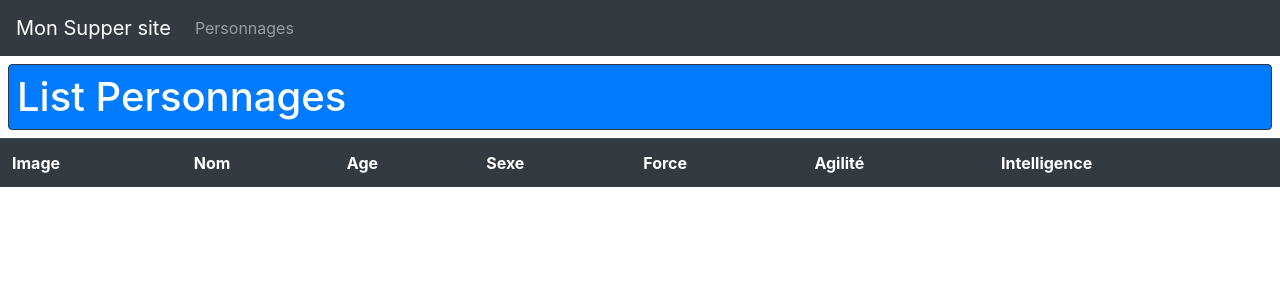
After one commit to laminemessaci/persos, a Symfony app: template templates/personnage/persos.html.twig in a window 1280 px wide. The commit adds this page. Shown: the top 300 px of the page. Run offline with Twig, Linux system fonts and the light colour scheme; the template is opened without the code that fills it, so the values that code supplies are empty; some libraries are stand-ins or nearby versions.

Commit message:
initial commit

```diff
--- a/templates/base.html.twig
+++ b/templates/base.html.twig
@@ -3,10 +3,18 @@
     <head>
         <meta charset="UTF-8">
         <title>{% block title %}Welcome!{% endblock %}</title>
+        <link rel="stylesheet" href="https://stackpath.bootstrapcdn.com/bootstrap/4.5.2/css/bootstrap.min.css" integrity="sha384-JcKb8q3iqJ61gNV9KGb8thSsNjpSL0n8PARn9HuZOnIxN0hoP+VmmDGMN5t9UJ0Z" crossorigin="anonymous">
+        <link rel="stylesheet" href= "{{asset('CSS/main.css')}}">
         {% block stylesheets %}{% endblock %}
     </head>
     <body>
-        {% block body %}{% endblock %}
+    {%  include "menu.html.twig" %}
+    <h1 class="rounded border border-dark bg-primary p-2 m-2 text-white">{% block monTitle %} {% endblock %}</h1>
+        {% block body %}
+        {% endblock %}
         {% block javascripts %}{% endblock %}
+        <script src="https://code.jquery.com/jquery-3.5.1.slim.min.js" integrity="sha384-DfXdz2htPH0lsSSs5nCTpuj/zy4C+OGpamoFVy38MVBnE+IbbVYUew+OrCXaRkfj" crossorigin="anonymous"></script>
+<script src="https://cdn.jsdelivr.net/npm/popper.js@1.16.1/dist/umd/popper.min.js" integrity="sha384-9/reFTGAW83EW2RDu2S0VKaIzap3H66lZH81PoYlFhbGU+6BZp6G7niu735Sk7lN" crossorigin="anonymous"></script>
+<script src="https://stackpath.bootstrapcdn.com/bootstrap/4.5.2/js/bootstrap.min.js" integrity="sha384-B4gt1jrGC7Jh4AgTPSdUtOBvfO8shuf57BaghqFfPlYxofvL8/KUEfYiJOMMV+rV" crossorigin="anonymous"></script>
     </body>
 </html>
--- /dev/null
+++ b/templates/menu.html.twig
@@ -0,0 +1,18 @@
+
+
+<nav class="navbar navbar-expand-lg navbar-dark bg-dark">
+  <a class="navbar-brand" href="{{ path("accueil")}}">Mon Supper site</a>
+  <button class="navbar-toggler" type="button" data-toggle="collapse" data-target="#navbarSupportedContent" aria-controls="navbarSupportedContent" aria-expanded="false" aria-label="Toggle navigation">
+    <span class="navbar-toggler-icon"></span>
+  </button>
+
+  <div class="collapse navbar-collapse" id="navbarSupportedContent">
+    <ul class="navbar-nav mr-auto">
+      <li class="nav-item">
+        <a class="nav-link" href="{{ path("personnages")}}">Personnages</a>
+      </li>
+
+    </ul>
+
+  </div>
+</nav>
--- /dev/null
+++ b/templates/personnage/persos.html.twig
@@ -0,0 +1,47 @@
+{% extends 'base.html.twig' %}
+
+{% block title %}Personnages
+{% endblock %}
+
+{% block monTitle %}
+	List Personnages
+{% endblock %}
+
+{% block body %}
+
+	<table class="table">
+		<tr class="thead-dark">
+			<th>Image</th>
+			<th>Nom</th>
+			<th>Age</th>
+			<th>Sexe</th>
+			<th>Force</th>
+			<th>Agilité</th>
+			<th>Intelligence</th>
+		</tr>
+
+		{% for player in players %}
+			<tr>
+				<td><img src="{{asset('images/personnages/' ~ player.nom ~ '.png')}}"></td>
+				<td>
+					<a href="{{ path('afficher_personnage',{'nom': player.nom|lower}) }}">{{ player.nom }}
+					</a>
+				</td>
+				<td>{{ player.age }}</td>
+				<td>
+					{% if player.sexe %}
+						Homme
+					{% else  %}
+						Femme
+					{%  endif %}
+
+				</td>
+				<td>{{ player.carac.force }}</td>
+				<td>{{ player.carac.agi }}</td>
+				<td>{{ player.carac.intel }}</td>
+			</tr>
+
+		{% endfor %}
+	</table>
+
+{% endblock %}
```
Also changed, not shown: src/Controller/PersonnageController.php (added, +50 -0 lines), src/Entity/Personnage.php (added, +59 -0 lines), templates/personnage/index.html.twig (added, +8 -0 lines), templates/personnage/perso.html.twig (added, +13 -0 lines), public/CSS/main.css (added), public/images/armes/arc.png (added), public/images/armes/epee.png (added), public/images/armes/hache.png (added), public/images/personnages/Marc.png (added), public/images/personnages/Milo.png (added), public/images/personnages/Tya.png (added), 2 other files.
